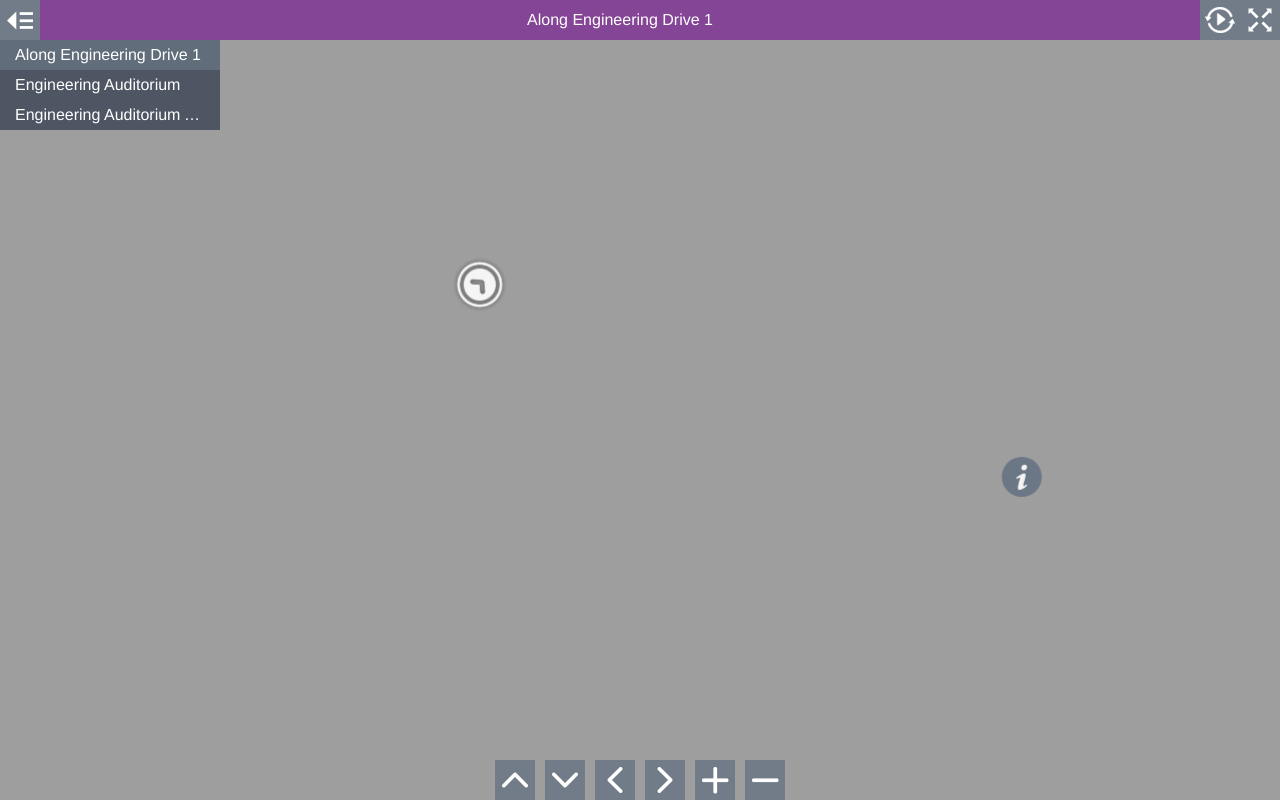
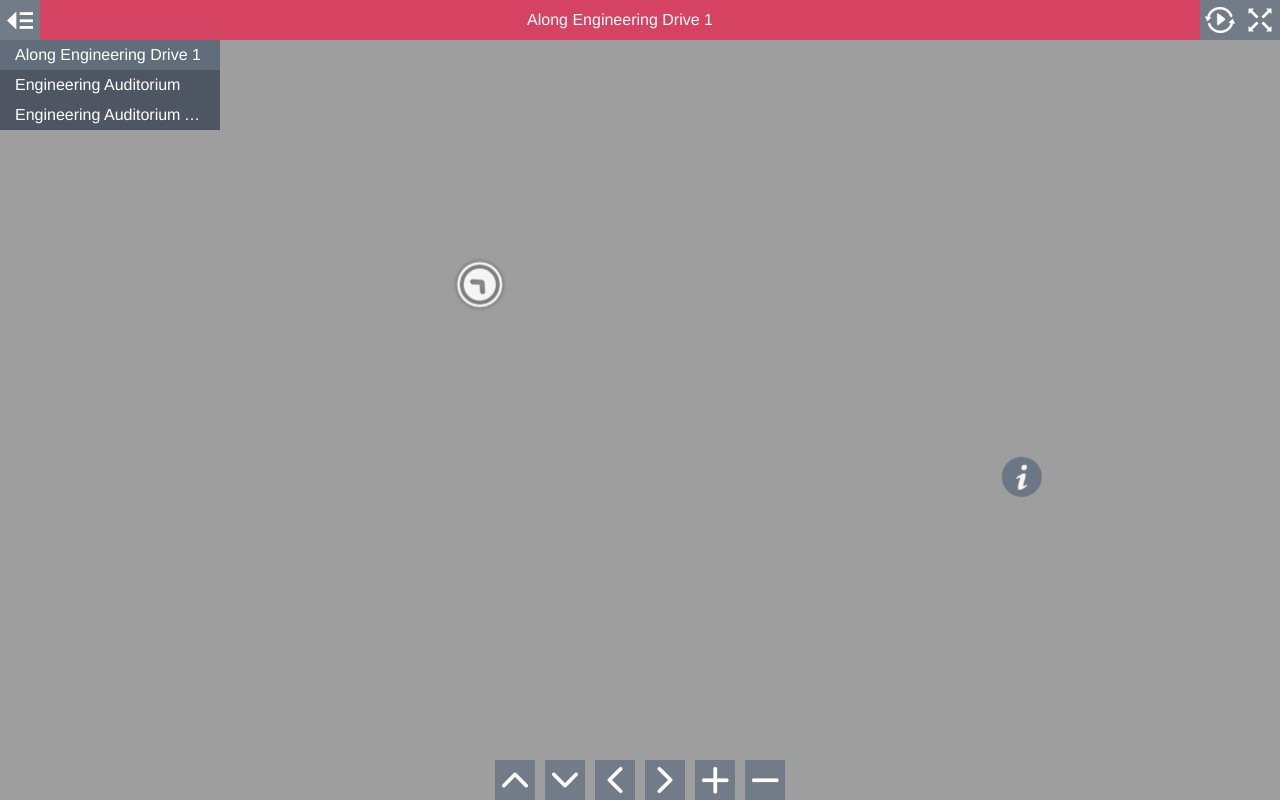
Before and after one commit to moling14/Engineering-Tour-12May2022, a plain HTML site: page index.html in a window 1280 px wide. Drawn offline with Linux system fonts and the light colour scheme.

Commit message:
Update style.css

```diff
--- a/style.css
+++ b/style.css
@@ -79,8 +79,8 @@ body.multiple-scenes.mobile #titleBar {
   height: 100%;
   line-height: 30px;
   padding: 5px;
-  background-color: rgb(133, 69, 150);
-  background-color: rgba(133, 69, 150,1);
+  background-color: rgb(227, 43, 83);
+  background-color: rgba(227, 43, 83,0.8);
   overflow: hidden;
   text-overflow: ellipsis;
   white-space: nowrap;
```
